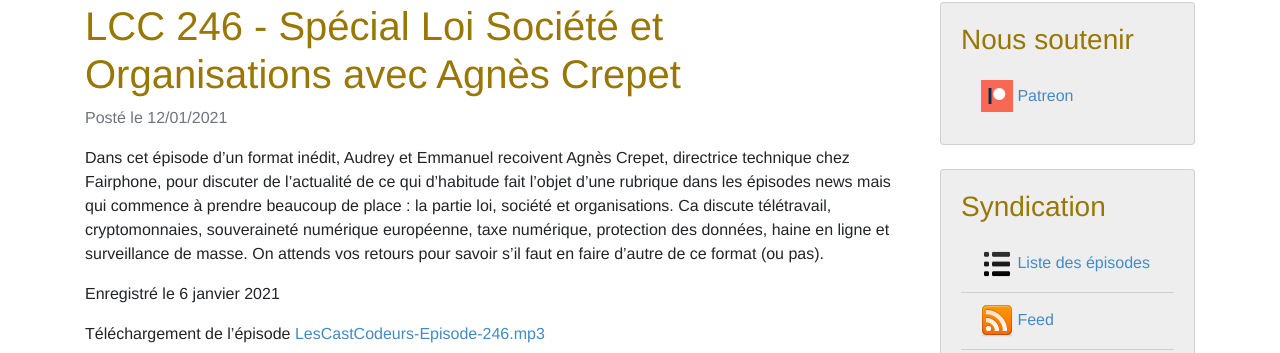
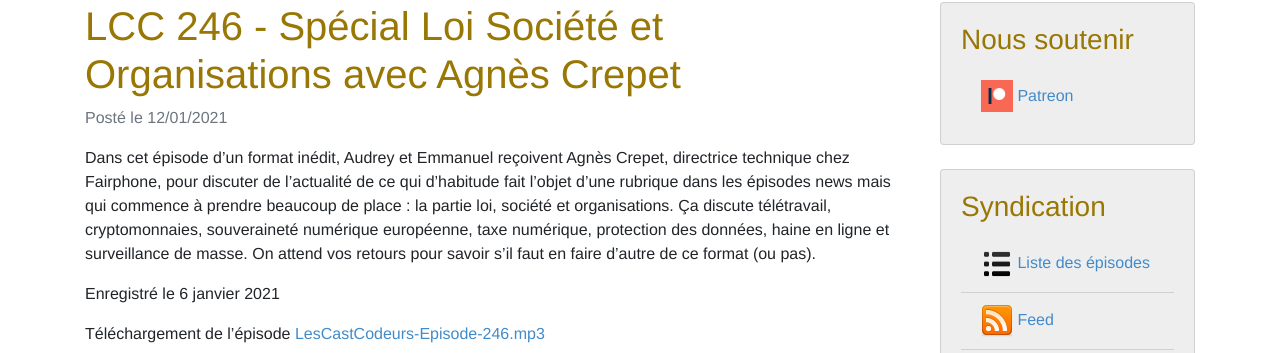
Before and after one commit to lescastcodeurs/lescastcodeurs.com, a Jekyll site: the page built from _posts/2021-01-12-lcc-246-special-loi-societe-et-organisations-avec-agnes-crepet.md, in a window 1280 px wide and 900 px high. Shown: the part 79-432 px from the top of the window. Built offline with Jekyll 4.4.1, drawn with Linux system fonts in a browser that asks for light colours; nearby versions of some CDN libraries; comment, search, counter and statistics services are not loaded.

Commit message:
Fix typos in intro for 246

```diff
--- a/_posts/2021-01-12-lcc-246-special-loi-societe-et-organisations-avec-agnes-crepet.md
+++ b/_posts/2021-01-12-lcc-246-special-loi-societe-et-organisations-avec-agnes-crepet.md
@@ -7,8 +7,7 @@ mp3_length: 65729282
 tweet: épisode spécial Loi, société et organisations avec @agnes_crepet #télétravail #cryptomonnaies #taxeNumérique #protectionDesDonnées #HaineEnLigne #surveillanceDeMasse #GAFAM
 # tweet size: 91-93 -> 99-101 #######################################################################
 ---
-
-Dans cet épisode d'un format inédit, Audrey et Emmanuel recoivent Agnès Crepet, directrice technique chez Fairphone, pour discuter de l'actualité de ce qui d'habitude fait l'objet d'une rubrique dans les épisodes news mais qui commence à prendre beaucoup de place : la partie loi, société et organisations. Ca discute télétravail, cryptomonnaies, souveraineté numérique européenne, taxe numérique, protection des données, haine en ligne et surveillance de masse. On attends vos retours pour savoir s'il faut en faire d'autre de ce format (ou pas).
+Dans cet épisode d'un format inédit, Audrey et Emmanuel reçoivent Agnès Crepet, directrice technique chez Fairphone, pour discuter de l'actualité de ce qui d'habitude fait l'objet d'une rubrique dans les épisodes news mais qui commence à prendre beaucoup de place : la partie loi, société et organisations. Ça discute télétravail, cryptomonnaies, souveraineté numérique européenne, taxe numérique, protection des données, haine en ligne et surveillance de masse. On attend vos retours pour savoir s'il faut en faire d'autre de ce format (ou pas).
 
 Enregistré le 6 janvier 2021
 
```
